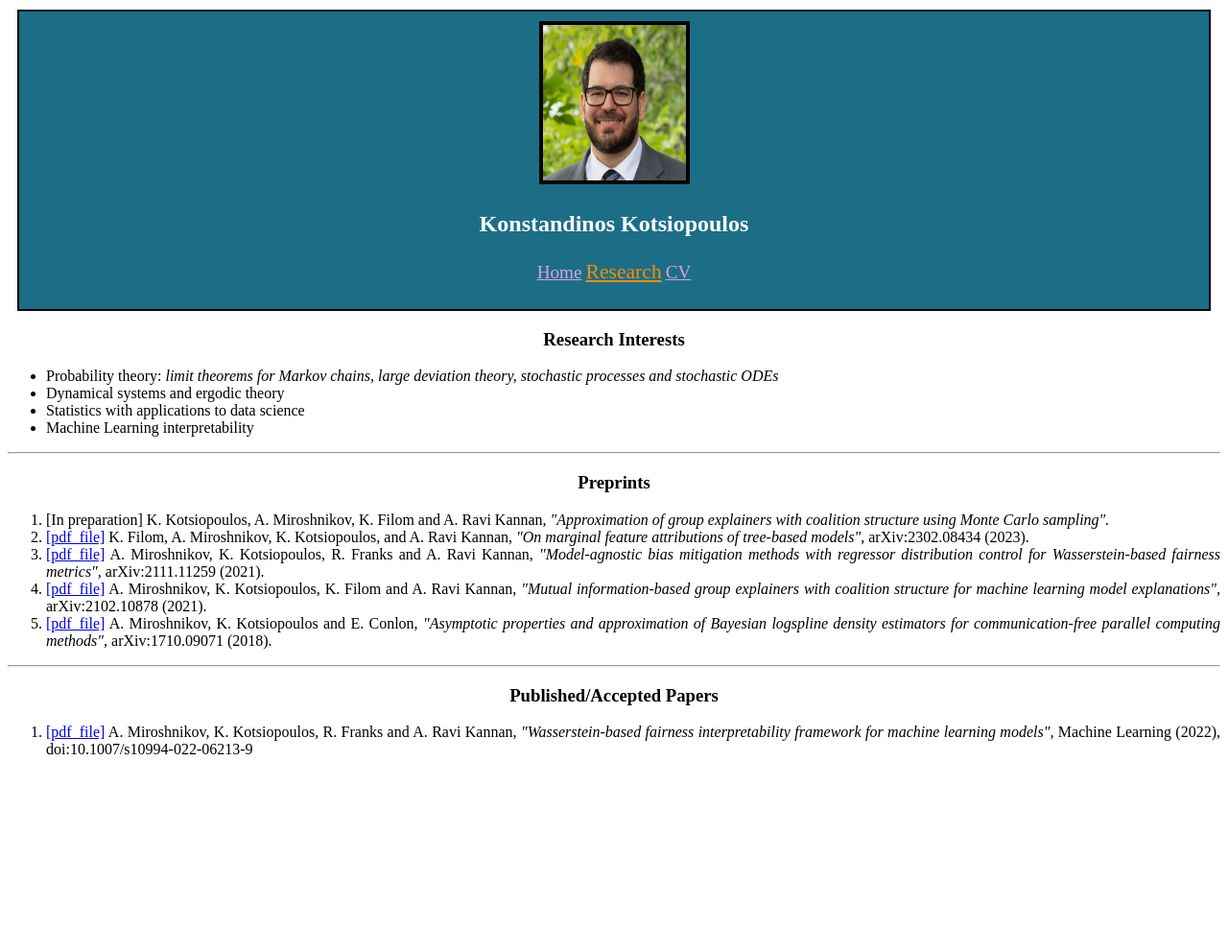
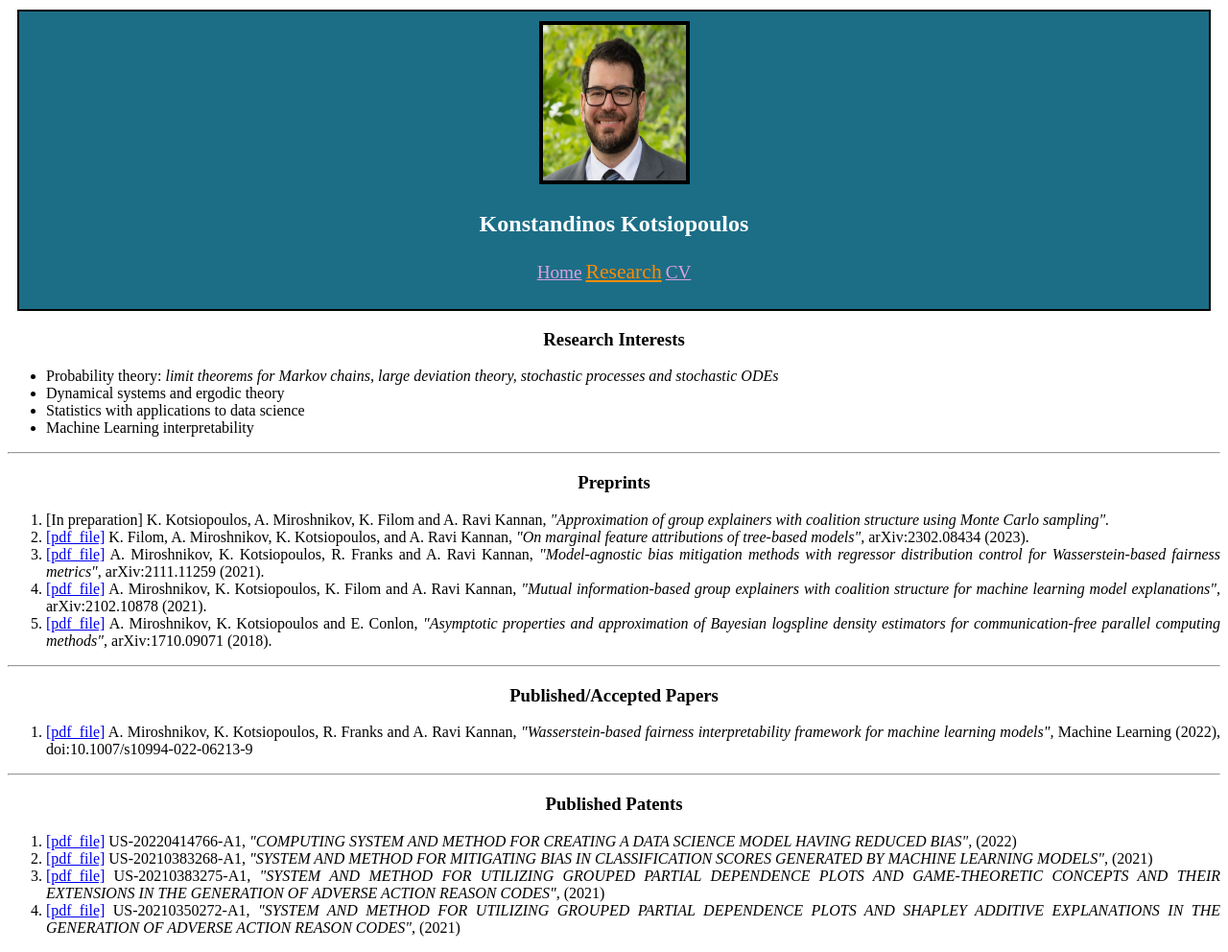
Before and after one commit to kkotsiop/kkotsiop.github.io, a plain HTML site: page research.html in a window 1280 px wide. Shown: the whole page at 96% size. Before the commit the page ends 806 px from the top, so only its background shows below. Drawn offline with Linux system fonts and the light colour scheme.

Commit message:
added to research

```diff
--- a/research.html
+++ b/research.html
@@ -66,5 +66,15 @@
     <ol>
         <li style="text-align:justify;"> <a href="https://link.springer.com/content/pdf/10.1007/s10994-022-06213-9.pdf" target="_blank" rel="noopener">[pdf_file]</a> A. Miroshnikov, K. Kotsiopoulos, R. Franks and A. Ravi Kannan, <em><span class="fontstyle0"> "Wasserstein-based fairness interpretability framework for machine learning models", </span></em> Machine Learning (2022), doi:10.1007/s10994-022-06213-9</li>
     </ol>
+
+    <hr>
+
+    <h3 style="text-align:center;">Published Patents</h3>
+    <ol>
+        <li style="text-align:justify;"> <a href="https://image-ppubs.uspto.gov/dirsearch-public/print/downloadPdf/20220414766" target="_blank" rel="noopener">[pdf_file]</a> US-20220414766-A1, <em><span class="fontstyle0"> "COMPUTING SYSTEM AND METHOD FOR CREATING A DATA SCIENCE MODEL HAVING REDUCED BIAS", </span></em>(2022)</li>
+        <li style="text-align:justify;"> <a href="https://image-ppubs.uspto.gov/dirsearch-public/print/downloadPdf/20210383268" target="_blank" rel="noopener">[pdf_file]</a> US-20210383268-A1, <em><span class="fontstyle0"> "SYSTEM AND METHOD FOR MITIGATING BIAS IN CLASSIFICATION SCORES GENERATED BY MACHINE LEARNING MODELS", </span></em>(2021)</li>
+        <li style="text-align:justify;"> <a href="https://image-ppubs.uspto.gov/dirsearch-public/print/downloadPdf/20210383275" target="_blank" rel="noopener">[pdf_file]</a> US-20210383275-A1, <em><span class="fontstyle0"> "SYSTEM AND METHOD FOR UTILIZING GROUPED PARTIAL DEPENDENCE PLOTS AND GAME-THEORETIC CONCEPTS AND THEIR EXTENSIONS IN THE GENERATION OF ADVERSE ACTION REASON CODES", </span></em>(2021)</li>
+        <li style="text-align:justify;"> <a href="https://image-ppubs.uspto.gov/dirsearch-public/print/downloadPdf/20210350272" target="_blank" rel="noopener">[pdf_file]</a> US-20210350272-A1, <em><span class="fontstyle0"> "SYSTEM AND METHOD FOR UTILIZING GROUPED PARTIAL DEPENDENCE PLOTS AND SHAPLEY ADDITIVE EXPLANATIONS IN THE GENERATION OF ADVERSE ACTION REASON CODES", </span></em>(2021)</li>
+    </ol>
 </body>
 </html>
```
